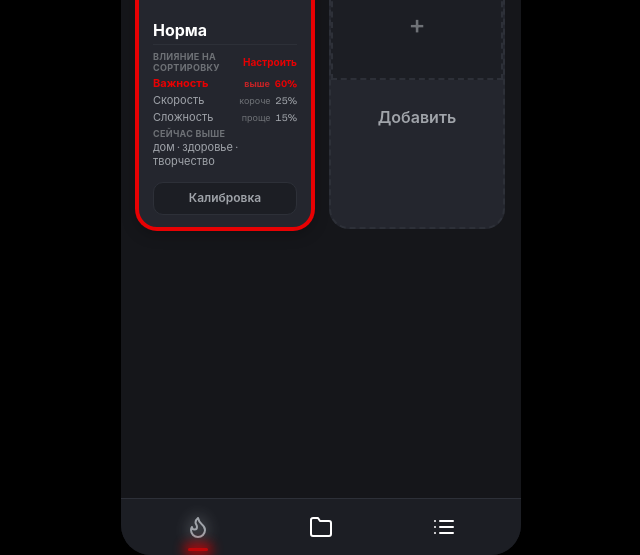
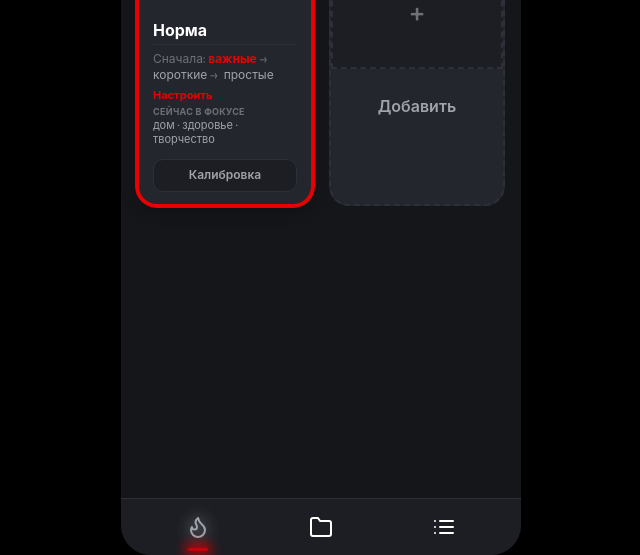
Before and after one commit to ShockIgorek/bonsai, a website built with Vite: page index.html in a window 1280 px wide. Shown: the part 245-800 px from the top of the page, without its empty margins (319-959 px from the left). Built offline with nearby package versions, Linux system fonts and the light colour scheme.

Commit message:
feat: упростить подписи на карточке настроения

```diff
--- a/src/logic/tinder-ranking.js
+++ b/src/logic/tinder-ranking.js
@@ -9,6 +9,12 @@ export const DEFAULT_SORTING = {
     time: -1,
     difficulty: -1
   }
+};
+
+const SUMMARY_WORDS = {
+  importance: { positive: 'важные', negative: 'менее важные' },
+  time: { positive: 'длинные', negative: 'короткие' },
+  difficulty: { positive: 'сложные', negative: 'простые' }
 };
 
 const CRITERIA = [
@@ -139,3 +145,14 @@ export function getSortingPreferences(sorting = DEFAULT_SORTING) {
     })
     .sort((a, b) => b.share - a.share);
 }
+
+/**
+ * Человеческая расшифровка влияния: «важные → короткие → простые».
+ */
+export function getSortingSummary(sorting = DEFAULT_SORTING) {
+  return getSortingPreferences(sorting).map(preference => ({
+    key: preference.key,
+    word: SUMMARY_WORDS[preference.key][preference.direction > 0 ? 'positive' : 'negative'],
+    share: preference.share
+  }));
+}
--- a/src/views/moods.js
+++ b/src/views/moods.js
@@ -2,7 +2,7 @@ import { getMoods } from '../data/moods-store.js';
 import { getTasksTree } from '../data/tasks-store.js';
 import { buildNavIndex } from '../store.js';
 import { ICONS } from '../utils/icons.js';
-import { getMoodSorting, getSortingPreferences } from '../logic/tinder-ranking.js';
+import { getMoodSorting, getSortingSummary } from '../logic/tinder-ranking.js';
 import { getMoodTopNodes } from '../logic/mood-summary.js';
 import { updateHeaderMoodName } from './layout.js';
 import { openMoodModal } from './mood-modal.js';
@@ -39,7 +39,7 @@ export function renderMoodsScreen({ startup = false } = {}) {
           const isActive = m.id === activeMoodId;
           const theme = m.theme || 'bonsai';
           const filter = getThemeFilter(theme);
-          const sortingPreferences = getSortingPreferences(getMoodSorting(m));
+          const sortingSummary = getSortingSummary(getMoodSorting(m));
           const topNodes = getMoodTopNodes(nav, m.id, 3);
 
           return `
@@ -56,21 +56,17 @@ export function renderMoodsScreen({ startup = false } = {}) {
               ${m.description ? `<span class="mood-desc">${escapeHtml(m.description)}</span>` : ''}
 
               <div class="mood-sorting">
-                <div class="mood-sorting-head">
-                  <span class="mood-sorting-title">Влияние на сортировку</span>
-                  <button class="mood-sorting-edit" type="button" data-sorting="${m.id}">Настроить</button>
+                <div class="mood-sorting-summary">
+                  <span class="mood-sorting-prefix">Сначала:</span>
+                  ${sortingSummary.map((item, index) => `
+                    <span class="mood-sorting-word ${index === 0 ? 'is-top' : ''}">${escapeHtml(item.word)}</span>${index < sortingSummary.length - 1 ? '<span class="mood-sorting-arrow">→</span>' : ''}
+                  `).join('')}
                 </div>
-                ${sortingPreferences.map((preference, index) => `
-                  <div class="mood-sorting-row ${index === 0 ? 'is-top' : ''}" title="${escapeHtml(preference.label)}: ${escapeHtml(preference.directionLabel)} (${Math.round(preference.share * 100)}%)">
-                    <span class="mood-sorting-label">${escapeHtml(preference.label)}</span>
-                    <span class="mood-sorting-hint">${escapeHtml(preference.directionLabel)}</span>
-                    <span class="mood-sorting-share">${Math.round(preference.share * 100)}%</span>
-                  </div>
-                `).join('')}
+                <button class="mood-sorting-edit" type="button" data-sorting="${m.id}">Настроить</button>
               </div>
 
               <div class="mood-top">
-                <div class="mood-top-title">Сейчас выше</div>
+                <div class="mood-top-title">Сейчас в фокусе</div>
                 <div class="mood-top-list">
                   ${topNodes.length
                     ? topNodes.map(node => escapeHtml(node.name)).join(' · ')
--- a/styles/moods.css
+++ b/styles/moods.css
@@ -268,25 +268,43 @@
   width: 100%;
   display: flex;
   flex-direction: column;
-  gap: 3px;
+  gap: 2px;
   padding-top: 6px;
   border-top: 1px solid var(--border);
 }
 
-.mood-sorting-head {
-  display: flex;
-  align-items: center;
-  justify-content: space-between;
-  gap: 8px;
+.mood-sorting-summary {
+  font-size: 12px;
+  line-height: 1.35;
+  color: var(--text-secondary);
+}
+
+.mood-sorting-prefix {
+  color: var(--text-muted);
+}
+
+.mood-sorting-word {
+  color: var(--text-secondary);
+}
+
+.mood-sorting-word.is-top {
+  color: var(--accent);
+  font-weight: 700;
+}
+
+.mood-sorting-arrow {
+  color: var(--text-muted);
+  margin: 0 3px;
 }
 
 .mood-sorting-edit {
+  align-self: flex-start;
   background: none;
   border: none;
-  padding: 0;
+  padding: 2px 0 0;
   color: var(--accent);
   font-family: inherit;
-  font-size: 10px;
+  font-size: 11px;
   font-weight: 700;
   cursor: pointer;
 }
@@ -295,50 +313,12 @@
   text-decoration: underline;
 }
 
-.mood-sorting-title,
 .mood-top-title {
   font-size: 9px;
   font-weight: 700;
   letter-spacing: 0.3px;
   text-transform: uppercase;
   color: var(--text-muted);
-}
-
-.mood-sorting-row {
-  display: flex;
-  align-items: baseline;
-  gap: 5px;
-  font-size: 11px;
-  color: var(--text-secondary);
-}
-
-.mood-sorting-row.is-top {
-  color: var(--accent);
-  font-weight: 700;
-}
-
-.mood-sorting-label {
-  flex: 1;
-  min-width: 0;
-  overflow: hidden;
-  text-overflow: ellipsis;
-  white-space: nowrap;
-}
-
-.mood-sorting-hint {
-  font-size: 9px;
-  color: var(--text-muted);
-  white-space: nowrap;
-}
-
-.mood-sorting-row.is-top .mood-sorting-hint {
-  color: color-mix(in srgb, var(--accent) 70%, var(--text-muted));
-}
-
-.mood-sorting-share {
-  font-size: 10px;
-  font-variant-numeric: tabular-nums;
-  white-space: nowrap;
 }
 
 .mood-top {
```
Also changed, not shown: TESTING.md (+3 -2 lines), test/tinder-ranking.test.js (+25 -1 lines).
